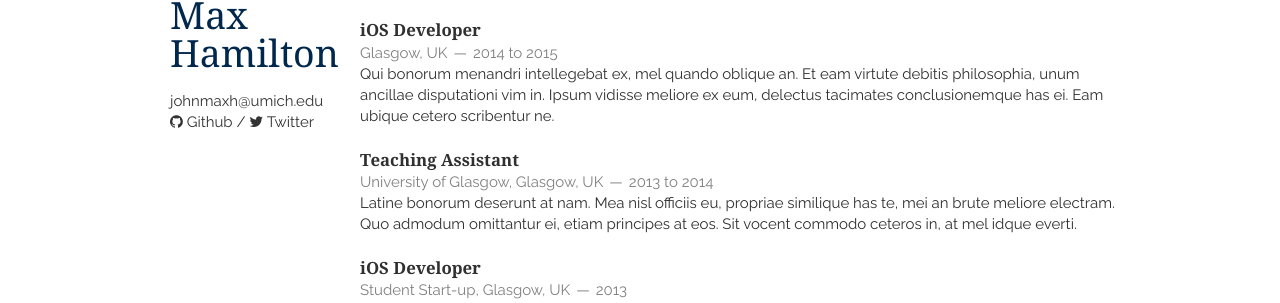
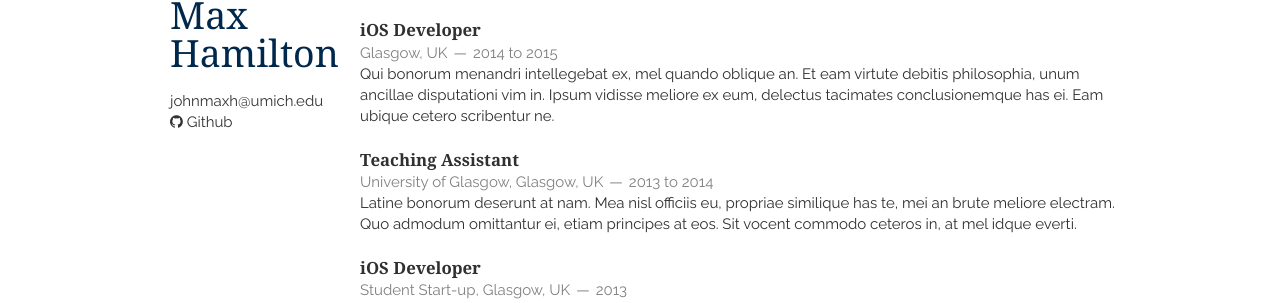
Before and after one commit to johnmaxh/johnmaxh.github.io, a Jekyll site: the page built from index.html, in a window 1280 px wide. Shown: the part 185-488 px from the top of the page. Built offline with Jekyll 4.4.1, drawn with Linux system fonts in a browser that asks for light colours; nearby versions of some CDN libraries; the list of posts is cut into pages by our own code.

Commit message:
Update layout.html

```diff
--- a/_layouts/layout.html
+++ b/_layouts/layout.html
@@ -35,8 +35,7 @@
         <h1>{{ site.name }}</h1>
         <p>
             <a id="email" href=""></a><br/>
-            <a href="https://github.com/{{ site.github }}"><i class="fa fa-github"></i> Github</a> /
-            <a href="https://twitter.com/{{ site.twitter }}"><i class="fa fa-twitter"></i> Twitter</a>
+            <a href="https://github.com/{{ site.github }}"><i class="fa fa-github"></i> Github</a>
         </p>
     </header>
     <div class="thirteen columns clearfix">
```
